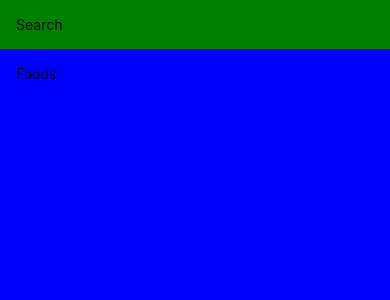
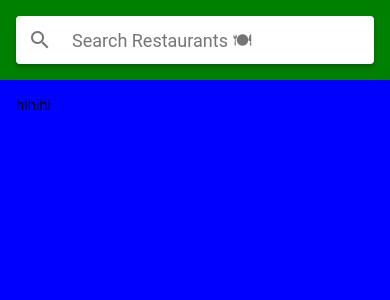
Before and after one commit to terrysu64/Mobile-Developement-Porjects, a React Native app in the folder GoodEats/: screen / in a window 390 px wide. Shown: the top 300 px of the page. Built offline with nearby package versions, Linux system fonts and the light colour scheme.

Commit message:
created sub-directories

```diff
--- a/GoodEats/App.js
+++ b/GoodEats/App.js
@@ -1,23 +1,23 @@
 import React from 'react';
+import { StyleSheet, View } from 'react-native';
 import { StatusBar as ExpoStatusBar } from 'expo-status-bar';
-import { StatusBar, StyleSheet, Text, View, SafeAreaView, Platform } from 'react-native';
+import { RestaurantsScreen } from './src/features/restaurants/screens/restaurants.screen';
 
 export default function App() {
+
   return (
-    <>
-      <SafeAreaView style={{flex: 1, marginTop: StatusBar.currentHeight}}>
-        <View style={{padding: 16, backgroundColor: 'green'}}>
-          <Text>Search</Text>
-        </View>
-        <View style={{flex: 1, padding: 16, backgroundColor: 'blue'}}>
-          <Text>Foods</Text>
-        </View>
-      </SafeAreaView>
+    <View style={styles.appContainer}>
+      <RestaurantsScreen/>
       <ExpoStatusBar style="auto"/>
-    </>
+    </View>
   );
-}
+
+};
 
 const styles = StyleSheet.create({
 
+    appContainer: {
+      flex: 1,
+    },
+
 });
--- a/GoodEats/package.json
+++ b/GoodEats/package.json
@@ -16,6 +16,7 @@
     "react": "17.0.1",
     "react-dom": "17.0.1",
     "react-native": "0.64.3",
+    "react-native-paper": "^4.9.2",
     "react-native-web": "0.17.1"
   },
   "devDependencies": {
--- /dev/null
+++ b/GoodEats/src/features/restaurants/components/restaurant-info.component.js
@@ -0,0 +1,9 @@
+import React from "react";
+import { Text } from 'react-native';
+
+export const RestaurantInfo = () => {
+
+    return (
+        <Text>hihihi</Text>
+    );
+}
--- /dev/null
+++ b/GoodEats/src/features/restaurants/screens/restaurants.screen.js
@@ -0,0 +1,40 @@
+import React from 'react';
+import { StatusBar, StyleSheet, View, SafeAreaView} from 'react-native';
+import { Searchbar } from 'react-native-paper';
+import { RestaurantInfo } from '../components/restaurant-info.component';
+
+export const RestaurantsScreen = () => {
+
+    return (
+    <>
+        <SafeAreaView style={styles.container}>
+        <View style={styles.searchBar}>
+            <Searchbar placeholder="Search Restaurants 🍽"/>
+        </View>
+        <View style={styles.listContainer}>
+            <RestaurantInfo/>
+        </View>
+        </SafeAreaView>
+    </>
+    );
+}
+
+const styles = StyleSheet.create({
+
+    container: {
+      flex: 1,
+      marginTop: StatusBar.currentHeight,
+    },
+
+    searchBar: {
+      padding: 16,
+      backgroundColor: 'green',
+    },
+
+    listContainer: {
+      flex: 1,
+      padding: 16,
+      backgroundColor: 'blue',
+    },
+
+  });
```
Also changed, not shown: 1 other file (tests, documents, lock files or other folders).
